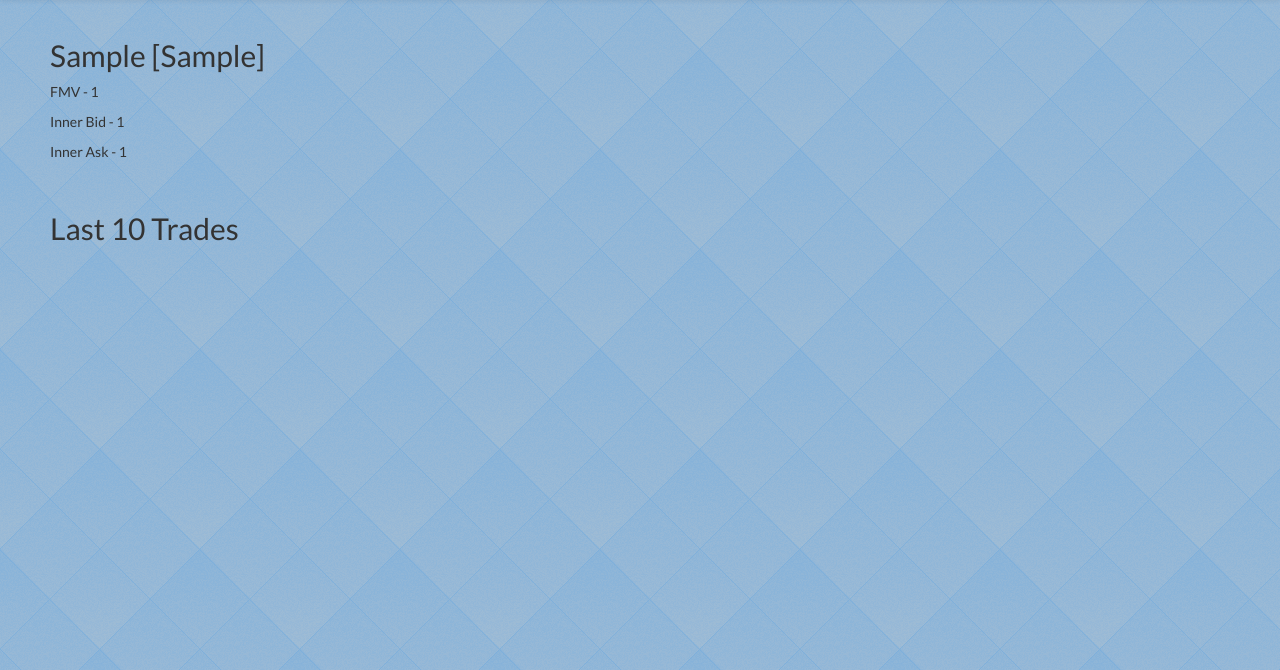
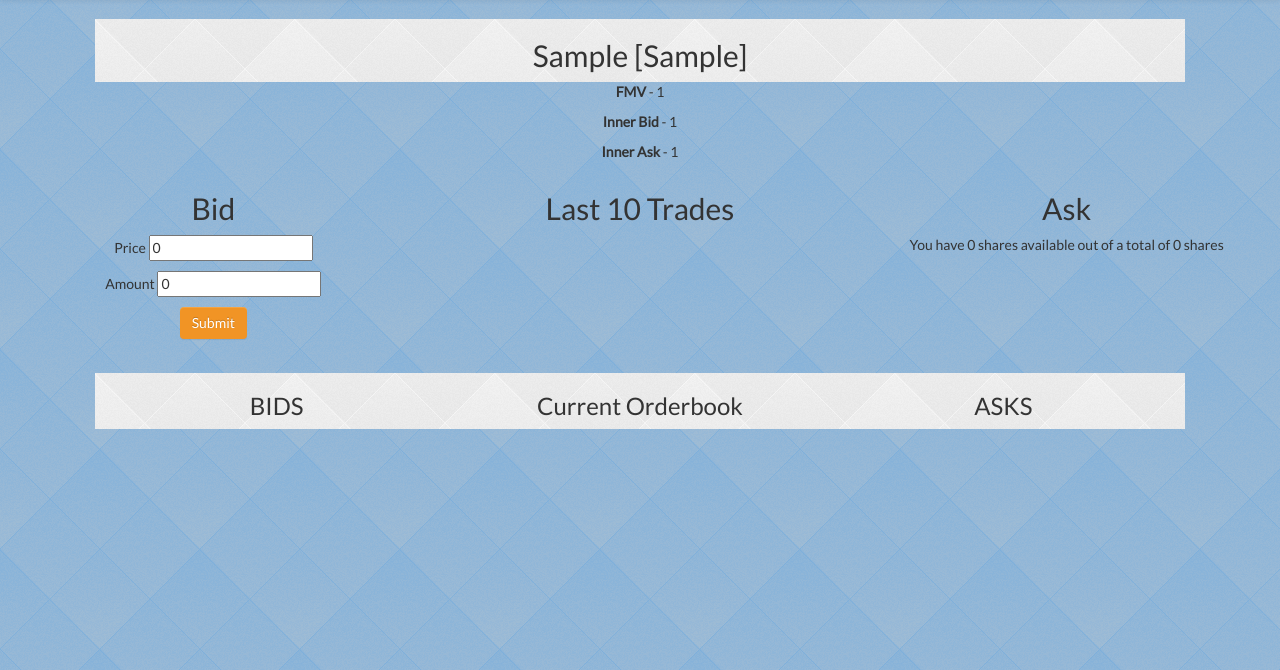
Before and after one commit to adn5327/taj-exchange, a Django app: a page that uses exchange/templates/exchange/view_security.html in a window 1280 px wide. Shown: the part 51-721 px from the top of the page. Run offline with Django 3.2, Linux system fonts and the light colour scheme; a user stored in the database is signed in; tables that the repository leaves empty hold one stand-in row (values such as "Sample post"); some libraries are stand-ins or nearby versions.

Commit message:
Updated view security page

```diff
--- a/exchange/forms.py
+++ b/exchange/forms.py
@@ -4,11 +4,10 @@ from datetime import datetime
 from .models import Security,Order,Account
 
 class OrderForm(forms.Form):
-	order_type = forms.ChoiceField(choices=(('Limit','Limit'),))
 	bidask = forms.ChoiceField(choices=(('BID', 'BID'),('ASK', 'ASK')))
 	price = forms.IntegerField(initial=0)
 	amount = forms.IntegerField(initial=0)
-	order_security = forms.ModelMultipleChoiceField(queryset=Security.objects.all())
+	order_security = forms.ModelChoiceField(queryset=Security.objects.all())
 
 class CreateAccountForm(forms.Form):
 	username = forms.CharField(required=True)
--- a/exchange/templates/exchange/view_security.html
+++ b/exchange/templates/exchange/view_security.html
@@ -3,18 +3,86 @@
 
 <body>
     <div class="container-fluid">
-	    <div class="row left-padded">
+	    <div class="text-center">
+	    	<div class="row ticker">
 		    	<h2>{{security.symbol}} [{{security.sector}}]</h2>
-	    	<p>FMV - {{security.fmv}}</p>
-	    	<p>Inner Bid - {{security.inner_bid}}</p>
-	    	<p>Inner Ask - {{security.inner_ask}}</p>
-	    	<br>
+		    </div>
+	    	<p><strong>FMV</strong> - {{security.fmv}}</p>
+	    	<p><strong>Inner Bid</strong> - {{security.inner_bid}}</p>
+	    	<p><strong>Inner Ask</strong> - {{security.inner_ask}}</p>
+	    	{% if user.is_authenticated %}
+	    	<div class="row">
+		   		<div class="col-md-4" id="bidform">
+			        <form action="/order/submit/" method="post">
+			        {% csrf_token %}
+			        <h2>Bid</h2>
+		            <p>Price {{bidform.price}}</p>
+		            <p>Amount {{bidform.amount}}</p>
+		            <p style="display:none">{{bidform.bidask}}</p>
+		            <p style="display:none">{{bidform.order_security}}</p>
+		            <button class="btn btn-primary"/>Submit</button>
+	        		</form>
+		        </div>
+		        <div class="col-md-4">
 			    	<h2>Last 10 Trades</h2>
 			    	{% if trades %}
 			    	{% for trade in trades %}
 			    	<p>{{trade.date_time}} Price: {{trade.price}}</p>
 			    	{% endfor %}
 			    	{% endif %}
+			    	<br>
+		    	</div>
+		   		<div class="col-md-4" id="askform">
+			        <form action="/order/submit/" method="post">
+			        {% csrf_token %}
+			        <h2>Ask</h2>
+			        {% if possessions %}
+			        {% for pos in possessions %}
+		            <p>You have {{pos.available_amount}} shares available out of a total of {{pos.total_amount}} shares</p>
+		            {% endfor %}
+		            <p>Price {{askform.price}}</p>
+		            <p>Amount {{askform.amount}}</p>
+		            <p style="display:none">{{askform.bidask}}</p>
+		            <p style="display:none">{{askform.order_security}}</p>
+		            <button class="btn btn-primary"/>Submit</button>
+		            {% else %}
+					<p>You have 0 shares available out of a total of 0 shares</p>
+					{% endif %}
+		            </form>
+		        </div>
+		    </div>
+	   		{% endif %}
+	    	<br>
+	    	<div class="row ticker">
+                <div class="col-sm-4 text-center"><h3>BIDS</h3></div>
+                <div class="col-sm-4 text-center"><h3>Current Orderbook</h3></div>
+                <div class="col-sm-4 text-center"><h3>ASKS</h3></div>
+            </div>
+            <div class="row">
+                <div class="col-md-4">
+                    {% for each_bid in orders %}
+                    	{% if each_bid.bidask == "BID" %}
+                        {% if each_bid.order_account.user == user %}
+                        <p style="color:#FFe0e0">{{each_bid}}</p>
+                        {% else%}
+                        <p>{{each_bid}}</p>
+                        {% endif %}
+                        {% endif %}
+                    {% endfor %}
+                </div>
+                <div class="col-md-4"></div>
+                <div class="col-md-4">
+                    {% for each_ask in orders %}
+                    	{% if each_ask.bidask == "ASK" %}
+                        {% if each_ask.order_account.user == user %}
+                        <p style="color:#FFe0e0">{{each_ask}}</p>
+                        {% else%}
+                        <p>{{each_ask}}</p>
+                        {% endif %}
+                        {% endif %}
+                    {% endfor %}
+                </div>
+            </div>
 	    </div>
     </div>
 </body>
--- a/exchange/views.py
+++ b/exchange/views.py
@@ -27,11 +27,11 @@ def order(request):
 			start_time = timezone.now()
 			account = Account.objects.get(user=request.user)
 			o = Order(start_time=start_time,
-				order_type=f['order_type'],
+				order_type="Limit",
 				bidask=f['bidask'],
 				price=f['price'],
 				amount=f['amount'],
-				order_security=f['order_security'][0],
+				order_security=f['order_security'],
 				order_account=account)
 			error=None
 			if o.amount < 1 or o.price < 1:
@@ -225,7 +225,6 @@ def update_account(request):
 
 
 def view_account(request):
-
 	account = Account.objects.get(user=request.user)
 	orders = Order.objects.filter(order_account=account)
 	possessions = Possessions.objects.filter(account_id=account)
@@ -241,9 +240,20 @@ def view_account(request):
 def view_security(request, symbol):
 	security = Security.objects.get(symbol=symbol)
 	trades = Trade.objects.filter(security_id=security).order_by('-date_time')[:10]
+	account = Account.objects.get(user=request.user)
+	orders = Order.objects.filter(order_security=security)
+	possessions = Possessions.objects.filter(account_id=account, security_id=security)
+	bidform = OrderForm(initial={'bidask':"BID",'order_security':security})
+	askform = OrderForm(initial={'bidask':"ASK",'order_security':security})
 	context = {
 		'security':security,
 		'trades':trades,
+		'account':account,
+		'orders':orders,
+		'possessions':possessions,
+		'user':request.user,
+		'bidform':bidform,
+		'askform':askform,
 	}
 
 	return closeAndRender(request, 'exchange/view_security.html', context)
```
Lines whose indentation alone changed are shown as unchanged.
